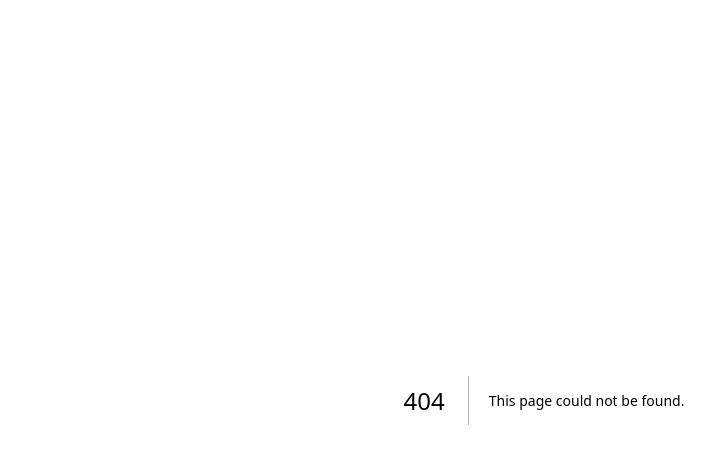
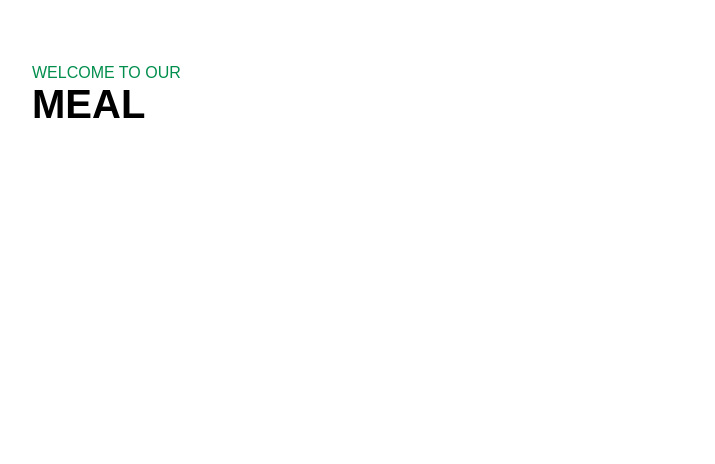
Before and after one commit to codingAlphay/fh-app-pwa, a Next.js app in the folder fh-app-pwa/: page /mealplan in a window 1280 px wide. Before the commit this address had no page. Shown: the top 464 px of the page, without its empty margins (96-811 px from the left). Built offline with nearby package versions, Linux system fonts and the light colour scheme.

Commit message:
header component

```diff
--- /dev/null
+++ b/fh-app-pwa/src/pages/components/Header.js
@@ -0,0 +1,17 @@
+import React from 'react';
+import styles from '@/styles/Header.module.css';
+const data = require('../../../public/assets/json/json_en/labels.json');
+
+function Header(props) {
+
+    return (
+      <>
+        <div className={styles.header}>
+            <h2>{props.subheadline}</h2>
+            <h1>{data.LBL_CAFE}</h1>
+        </div>
+      </>
+    );
+}
+
+export default Header;
--- a/fh-app-pwa/src/pages/index.js
+++ b/fh-app-pwa/src/pages/index.js
@@ -4,7 +4,6 @@ import { Inter } from 'next/font/google';
 import styles from '@/styles/Home.module.css';
 
 // Components
-import Cafeteria from './components/Cafeteria';
 import Calendar from './components/Calendar';
 
 const inter = Inter({ subsets: ['latin'] })
@@ -20,7 +19,6 @@ export default function Home() {
       </Head>
       <main className={`${styles.main} ${inter.className}`}>
         <Calendar />
-        <Cafeteria />
       </main>
     </>
   )
--- /dev/null
+++ b/fh-app-pwa/src/pages/mealplan.js
@@ -0,0 +1,10 @@
+import React from 'react';
+import Header from './components/Header';
+
+function mealplan(props) {
+    return (
+        <Header subheadline={"Welcome to our"}/>
+    );
+}
+
+export default mealplan;
--- /dev/null
+++ b/fh-app-pwa/src/styles/Header.module.css
@@ -0,0 +1,20 @@
+.header{
+    display: flex;
+    flex-direction: column;
+    margin-top: 8vh;
+    margin-left: 10vw;
+    font-family: 'Oswald', sans-serif;
+}
+
+.header h2{
+    font-size: 2vh;
+    text-transform: uppercase;
+    font-weight: 500;
+    color: #008E4D;
+}
+
+.header h1{
+    font-size: 5vh;
+    text-transform: uppercase;
+    font-weight: bolder;
+}
--- a/fh-app-pwa/src/styles/globals.css
+++ b/fh-app-pwa/src/styles/globals.css
@@ -3,6 +3,8 @@
   padding: 0;
   margin: 0;
 }
+
+@import url('https://fonts.googleapis.com/css2?family=Oswald:wght@200;300;400;500;600;700&display=swap');
 
 html,
 body {
```
Also changed, not shown: fh-app-pwa/src/pages/components/Cafeteria.js (deleted, +0 -33 lines).
